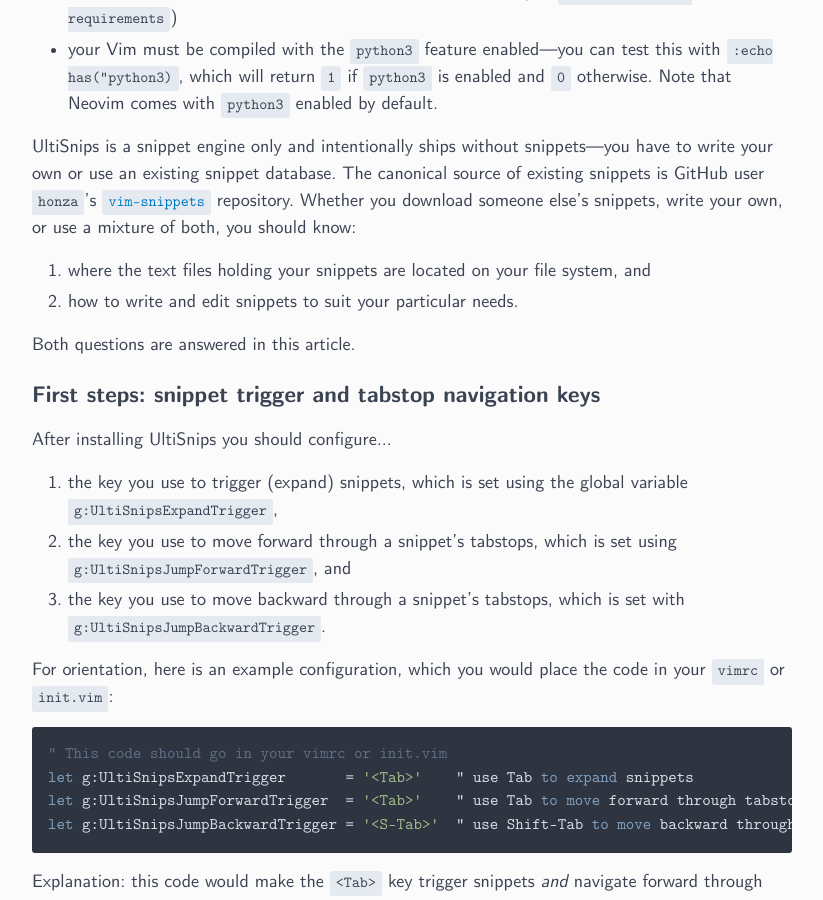
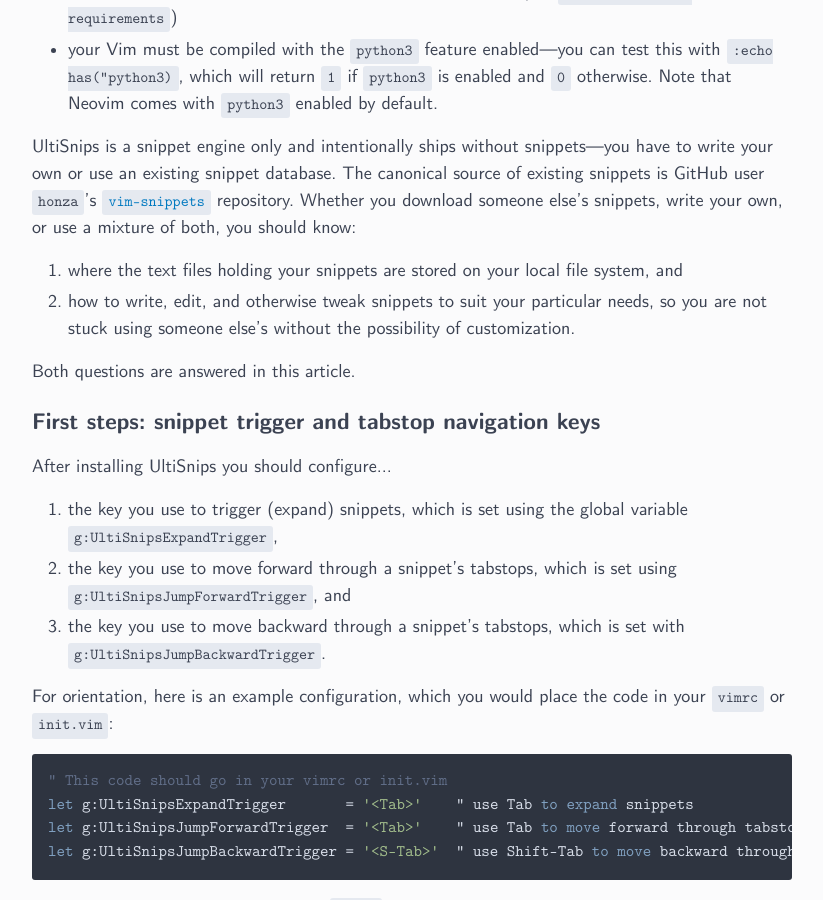
Before and after one commit to ejmastnak/ejmastnak.github.io, a Jekyll site: the page built from tutorials/vim-latex/ultisnips.md, in a window 1280 px wide and 900 px high, scrolled down 1982 px. Shown: the whole window, without its empty margins (228-1051 px from the left). Built offline with Jekyll 4.4.1, drawn with Linux system fonts in a browser that asks for light colours.

Commit message:
Tweak suggestions for managing snippets

```diff
--- a/tutorials/vim-latex/ultisnips.md
+++ b/tutorials/vim-latex/ultisnips.md
@@ -67,8 +67,8 @@ UltiSnips is a snippet engine only and intentionally ships without snippets---yo
 The canonical source of existing snippets is GitHub user `honza`'s [`vim-snippets`](https://github.com/honza/vim-snippets) repository.
 Whether you download someone else's snippets, write your own, or use a mixture of both, you should know:
 
-1. where the text files holding your snippets are located on your file system, and
-1. how to write and edit snippets to suit your particular needs.
+1. where the text files holding your snippets are stored on your local file system, and
+1. how to write, edit, and otherwise tweak snippets to suit your particular needs, so you are not stuck using someone else's without the possibility of customization.
 
 Both questions are answered in this article.
 
```
